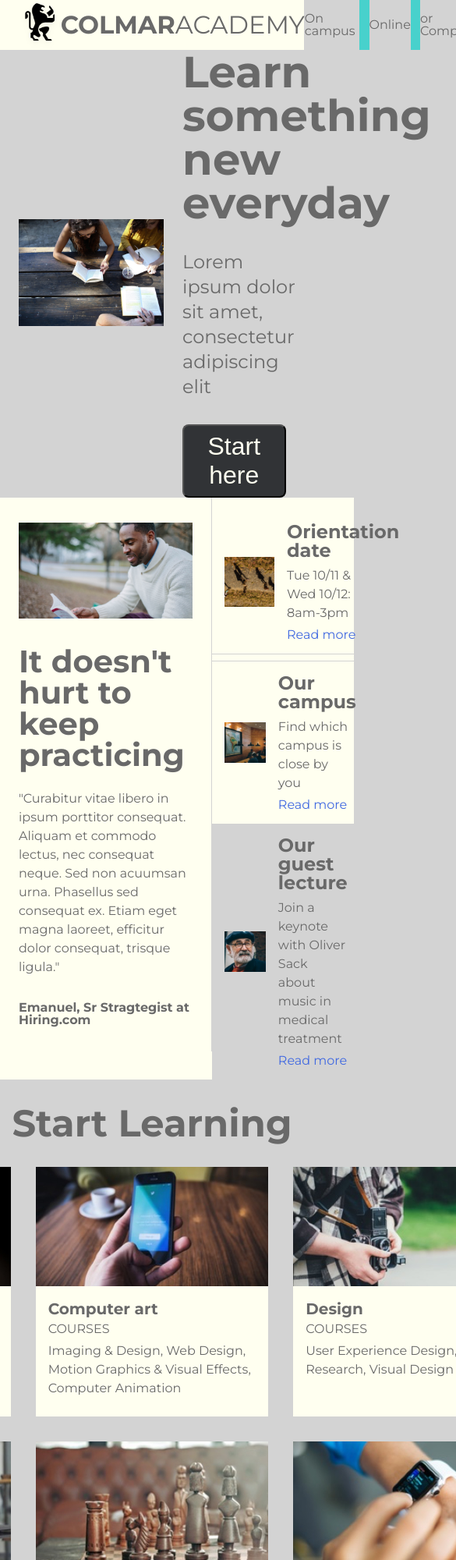
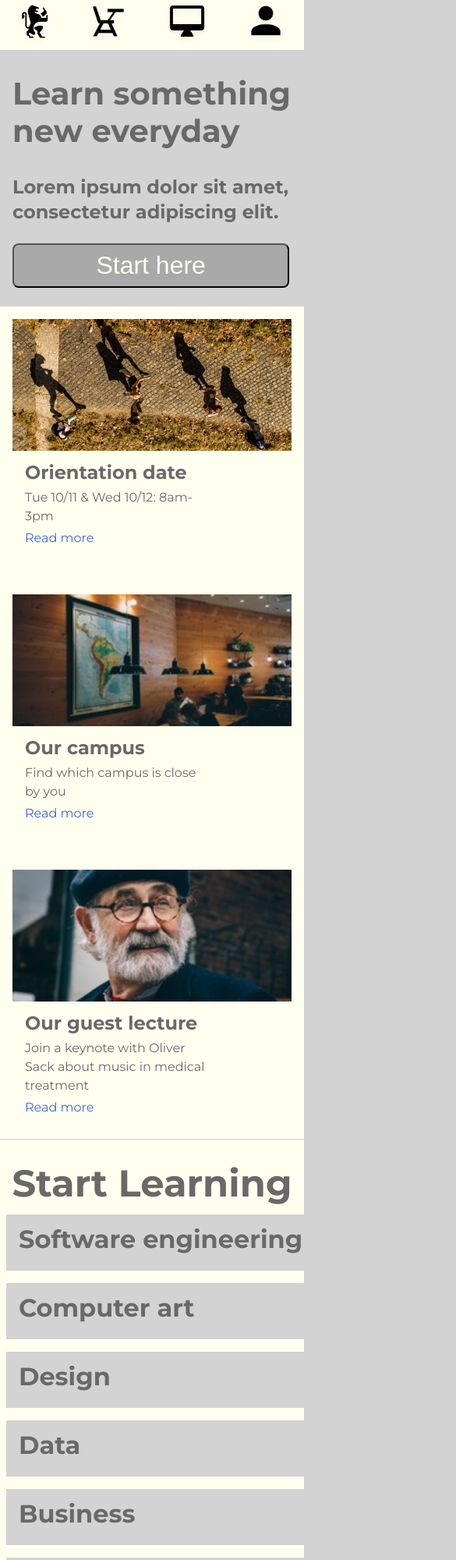
Before and after one commit to WillIamsBarber/ColmarAcademy, a plain HTML site: page index.html in a window 390 px wide. Shown: the top 2000 px of the page at 78% size, 585 px wide, since content can reach past the window. Drawn offline with Linux system fonts and the light colour scheme.

Commit message:
Completed Project

```diff
--- a/index.html
+++ b/index.html
@@ -7,7 +7,7 @@
     <meta charset="utf-8">
     <title>Colmar Academy Project</title>
   </head>
-  <body>
+  <body class="page-align">
 
     <!-- Header Section-->
     <div class="pageheader">
@@ -25,10 +25,13 @@
               <span class="blue"></span>
               <span><a href="#">Sign in</a></span>
           </div>
-      <!--      <div class="hidden-menu">
-                <span><a href= '#'>Menu</a></span>
-          </div> -->
         </nav>
+          <div class="hidden-menu">
+              <span><a href="#"><img src="./resources/images/logo.png" alt="Logo Image"></a></span>
+              <span><a href="#"><img src="./resources/images/oncampus.png" alt="On Campus Image"></a></span>
+              <span><a href="#"><img src="./resources/images/online.png" alt="Online  Image"></a></span>
+              <span><a href="#"><img src="./resources/images/login.png" alt="Login  Image"></a></span>
+          </div>
     </div>
 
       <!--Banner Section-->
@@ -39,7 +42,7 @@
       </div>
       <div class="banner-text-container first">
         <h1>Learn something new everyday</h1>
-        <h2>Lorem ipsum dolor sit amet, consectetur adipiscing elit</h2>
+        <h2>Lorem ipsum dolor sit amet, consectetur adipiscing elit.</h2>
         <button type="button" name="button">Start here</button>
       </div>
     </div>
@@ -58,7 +61,8 @@
       <!-- For Positioning Column images-->
       <div class="banner-text-container second">
         <div class="info-container date">
-            <img src="./resources/images/information-orientation.jpg" alt="Orientation Info Image">
+            <img class="laptop" src="./resources/images/information-orientation.jpg" alt="Orientation Info Image">
+            <img class="mobile" src="./resources/images/orientation-mobile.jpg" alt="Orientation Info Image">
             <div class="info-text">
               <h1>Orientation date</h1>
               <h2>Tue 10/11 & Wed 10/12: 8am-3pm</h2>
@@ -66,7 +70,8 @@
             </div>
         </div>
         <div class="info-container campus">
-            <img src="./resources/images/information-campus.jpg" alt="Campus Info Image">
+            <img class="laptop" src="./resources/images/information-campus.jpg" alt="Campus Info Image">
+            <img class="mobile" src="./resources/images/campus-mobile.jpg" alt="Campus Info Image">
             <div class="info-text">
               <h1>Our campus</h1>
               <h2>Find which campus is close by you</h2>
@@ -74,7 +79,8 @@
             </div>
         </div>
         <div class="info-container guest">
-            <img src="./resources/images/guest-lecture.jpg" alt="Guest Lecture Info Image">
+            <img class="laptop" src="./resources/images/guest-lecture.jpg" alt="Guest Lecture Info Image">
+            <img class="mobile" src="./resources/images/guestlecture-mobile.jpg" alt="Guest Lecture Info Image">
             <div class="info-text">
               <h1>Our guest lecture</h1>
               <h2>Join a keynote with Oliver Sack about music in medical treatment</h2>
@@ -140,6 +146,14 @@
           </div>
         </div>
       </div>
+      <div class="courses-mobile">
+        <div class="mobile-version"><h2>Software engineering</h2></div>
+        <div class="mobile-version"><h2>Computer art</h2></div>
+        <div class="mobile-version"><h2>Design</h2></div>
+        <div class="mobile-version"><h2>Data</h2></div>
+        <div class="mobile-version"><h2>Business</h2></div>
+        <div class="mobile-version"><h2>Marketing</h2></div>
+      </div>
     </div>
 
           <!-- Thesis Section-->
@@ -172,14 +186,18 @@
           </div>
         </div>
     </div>
-
+    <div class="banner-video-mobile">
+      <video controls>
+          <source src="./resources/videos/thesis.mp4" type="video/mp4"></source>
+      </video>
+    </div>
 
       <!-- Footer Section-->
     <footer>
+        <div class="text left">
+          <span>&copy 2016 Colmar Academy. All rights reserved</span>
+        </div>
         <div class="text right">
-          <span>&copy Colmar Academy. All rights reserved</span>
-        </div>
-        <div class="text left">
           <span><a href="#">Terms</a></span>
           <span class="policy"><a href="#">Policy</a></span>
         </div>
--- a/resources/css/style.css
+++ b/resources/css/style.css
@@ -6,11 +6,13 @@ html {
   font-family: Montserrat, Lato, sans-serif;
 }
 
+
+
 /*Header Styles*/
 .pageheader {
   display: flex;
   align-items: center;
-  width: 100%;
+  width: 1600;
   height: 4rem;
   justify-content: space-between;
   background-color: #fffff0;
@@ -43,6 +45,27 @@ html {
 .blue {
   background-color: #48d1cc;
   width: 1rem;
+}
+.hidden-menu {
+  display:none;
+}
+@media only screen and (max-width: 480px) {
+  .logo {
+    display: none;
+  }
+  nav {
+    display: none;
+  }
+  .hidden-menu {
+    display:inline-flex;
+    align-items: center;
+    justify-content: space-around;
+    width:100%;
+    height: 4rem;
+  }
+  .hidden-menu img{
+    height: 3.5rem;
+  }
 }
 
 
@@ -82,6 +105,38 @@ button {
   margin-top:2rem;
   border-radius: 0.5rem;
   font-size: 2rem;
+}
+button:hover {
+  background-color:#48d1cc;
+}
+.read-link a:hover {
+  color:#48d1cc;
+}
+@media only screen and (max-width: 480px) {
+  .banner-image-container {
+    display: none;
+  }
+  .banner-text-container {
+    width:100%;
+  }
+  button {
+    width:95%;
+    margin: 1.5rem 0;
+    background-color: #a9a9a9;
+  }
+
+  .first h1{
+    font-size: 2.5rem;
+    padding: 2rem 0;
+    line-height: 3rem;
+  }
+  .first {
+    padding-left: 1rem;
+  }
+  .first h2 {
+    margin: 0;
+    font-weight: bold;
+  }
 }
 
 /* Banner Main Information Styles*/
@@ -135,16 +190,46 @@ button {
   border-bottom: 1px solid #d3d3d3;
   margin-bottom: 0.5rem;
   width:100%;
-
 }
 .campus {
   border-top: 1px solid #d3d3d3;
-
 }
 .second {
   margin-top:1rem;
 }
+.mobile {
+  display: none;
+}
 
+@media only screen and (max-width: 480px) {
+  .laptop {
+    display:none;
+  }
+  .mobile {
+    display: block;
+  }
+  .info-container {
+    width: auto;
+    flex-direction: column;
+    align-items: flex-start;
+    margin: 0;
+    padding: 0 1rem 4rem 1rem;
+  }
+  .info-container img{
+    width: 100%;
+  }
+  .info-text {
+    padding: 1rem 0 0 1rem;
+  }
+  .guest {
+    background-color: #fffff0;
+    border-bottom: 1px solid #d3d3d3;
+    padding-bottom: 2rem;
+  }
+  .date, .campus {
+    border-style: none;
+  }
+}
 
 /*Course Styles*/
 .learning {
@@ -195,6 +280,35 @@ button {
 padding-bottom:1.5rem;
 line-height: 1.5rem;
 }
+.courses-mobile {
+  display: none;
+}
+@media only screen and (max-width: 480px) {
+  .courses {
+    display: none;
+  }
+  .courses-mobile {
+    display: flex;
+    flex-direction: column;
+    margin-top: 1rem;
+    padding-bottom: 2rem;
+    width: 100%;
+    border-bottom: 1px solid #d3d3d3;
+  }
+  .mobile-version {
+    background-color: #d3d3d3;
+    margin:0 1rem 1rem 0.5rem;
+    width: 100%;
+  }
+  .learning {
+    background-color: #fffff0;
+  }
+  .mobile-version h2 {
+    padding: 1rem 0 1.5rem 1rem;
+    font-size: 2rem;
+    font-weight: bold;
+  }
+}
 
 
 /* Thesis Styles*/
@@ -231,7 +345,22 @@ video {
 .fisma {
   background-color: #d3d3d3;
 }
-
+.banner-video-mobile {
+  display:none;
+}
+@media only screen and (max-width: 480px) {
+  .thesis {
+    display: none;
+  }
+  .banner-video-mobile {
+    display:block;
+    width: 100%;
+    background-color: #fffff0;
+  }
+  .heading {
+    padding-bottom: 1rem;
+  }
+}
 
 /* Footer Styles*/
 footer {
@@ -240,7 +369,7 @@ footer {
   width: 100%;
   justify-content: space-between;
   border-top: 1px solid #d3d3d3;
-  height: 4rem;
+  height: auto;
 }
 footer .text {
   margin: 1rem 1.5rem 0 1.5rem;
@@ -252,3 +381,18 @@ footer .text {
 .policy{
   padding-left: 1rem;
 }
+.right a:hover {
+  color:#48d1cc;
+}
+@media only screen and (max-width: 480px) {
+  .right {
+    display: none;
+  }
+  footer {
+    border-top-style: none;
+  }
+  footer .text {
+    padding: 1rem 0 1rem 0;
+    margin-top: 1.5rem;
+  }
+}
```
Also changed, not shown: resources/images/campus-mobile.jpg (renamed from resources/images/information-campus-mobile.jpg), resources/images/guestlecture-mobile.jpg (renamed from resources/images/information-guest-lecture-mobile.jpg), resources/images/orientation-mobile.jpg (renamed from resources/images/information-orientation-mobile.jpg).
